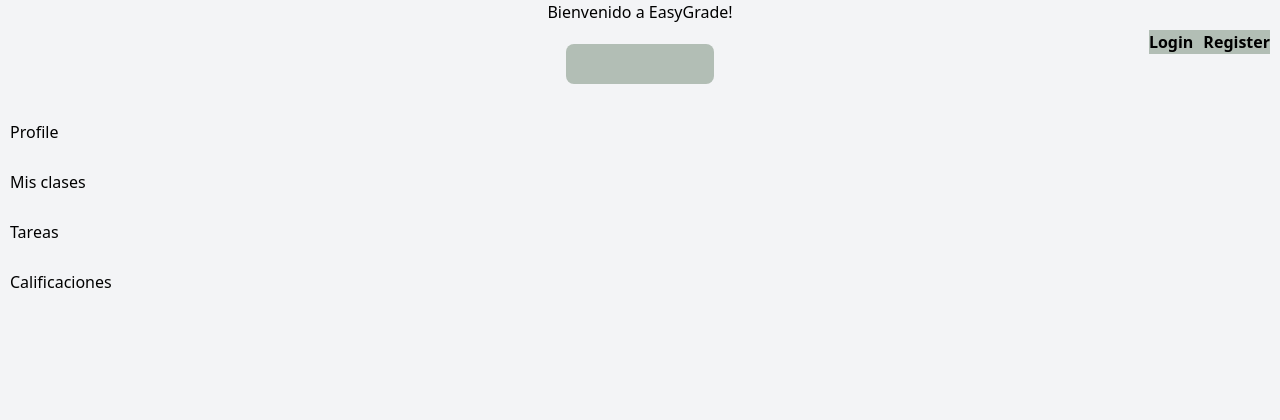
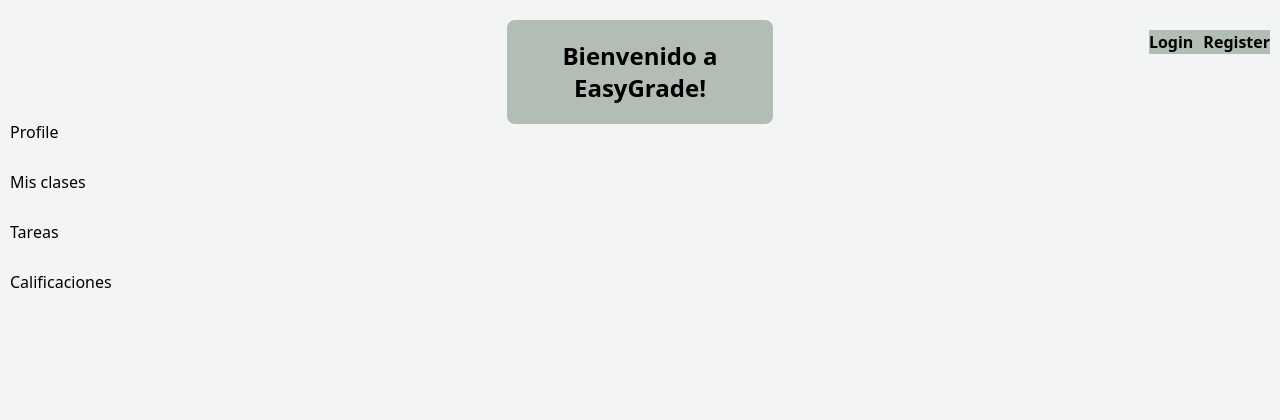
Before and after one commit to AlineRG/easyGrade, a Flask app: page /homePage in a window 1280 px wide. Shown: the top 420 px of the page. Run offline with Flask 3, Linux system fonts and the light colour scheme.

Commit message:
Update header to use Tailwind

```diff
--- a/myapp/templates/homePage.html
+++ b/myapp/templates/homePage.html
@@ -6,11 +6,11 @@
     <link href="https://unpkg.com/tailwindcss@^1.0/dist/tailwind.min.css" rel="stylesheet">
     <link rel="stylesheet" type="text/css" href="{{ url_for('static', filename='homePage.css') }}?v=1.0">
 </head>
-        <h1>Bienvenido a EasyGrade!</h1>
 <body class="min-h-screen bg-gray-100 flex flex-col">
 
 <!-- HEADER -->
     <header class="header bg-gray-200 p-4 flex justify-between items-center">
+        <h1 class="text-2xl font-bold">Bienvenido a EasyGrade!</h1>
     <nav class="topLinks">
         <ul>
             <li><a href="{{ url_for('login') }}">Login</a></li>
```
